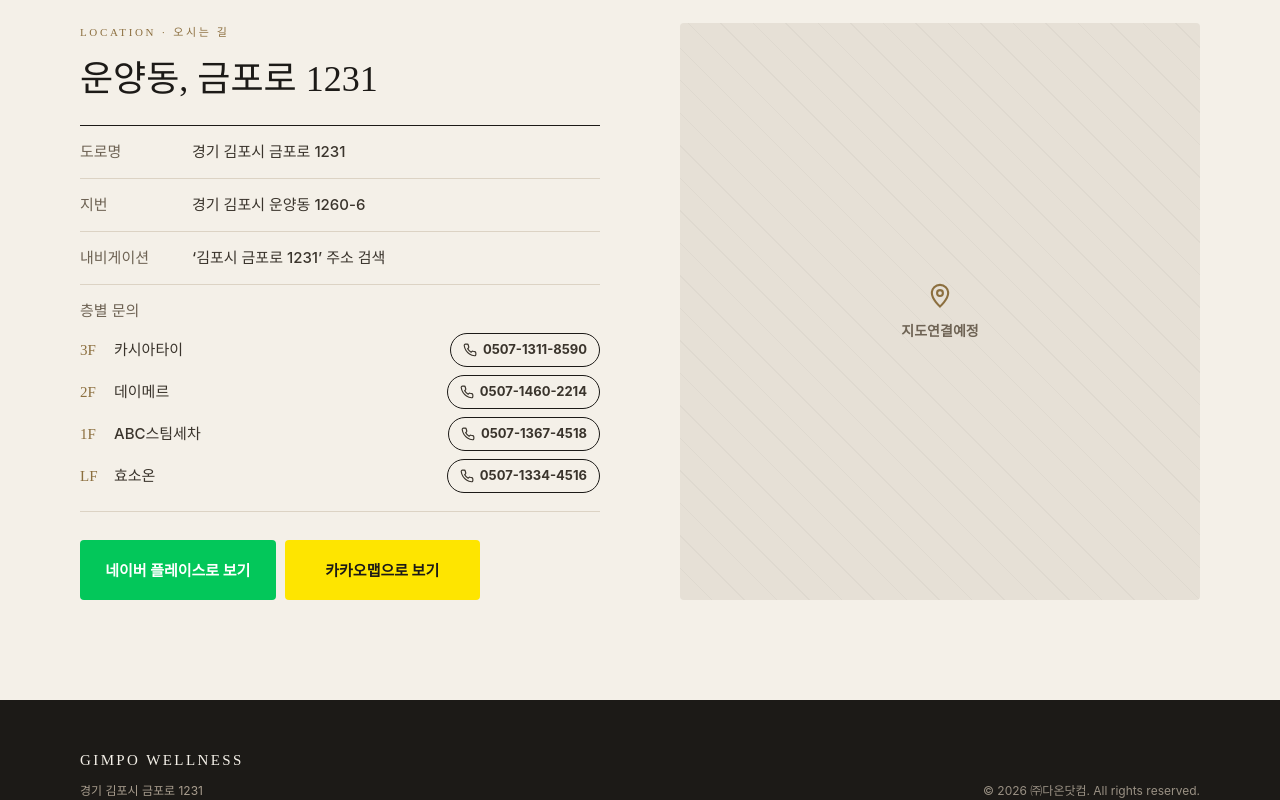
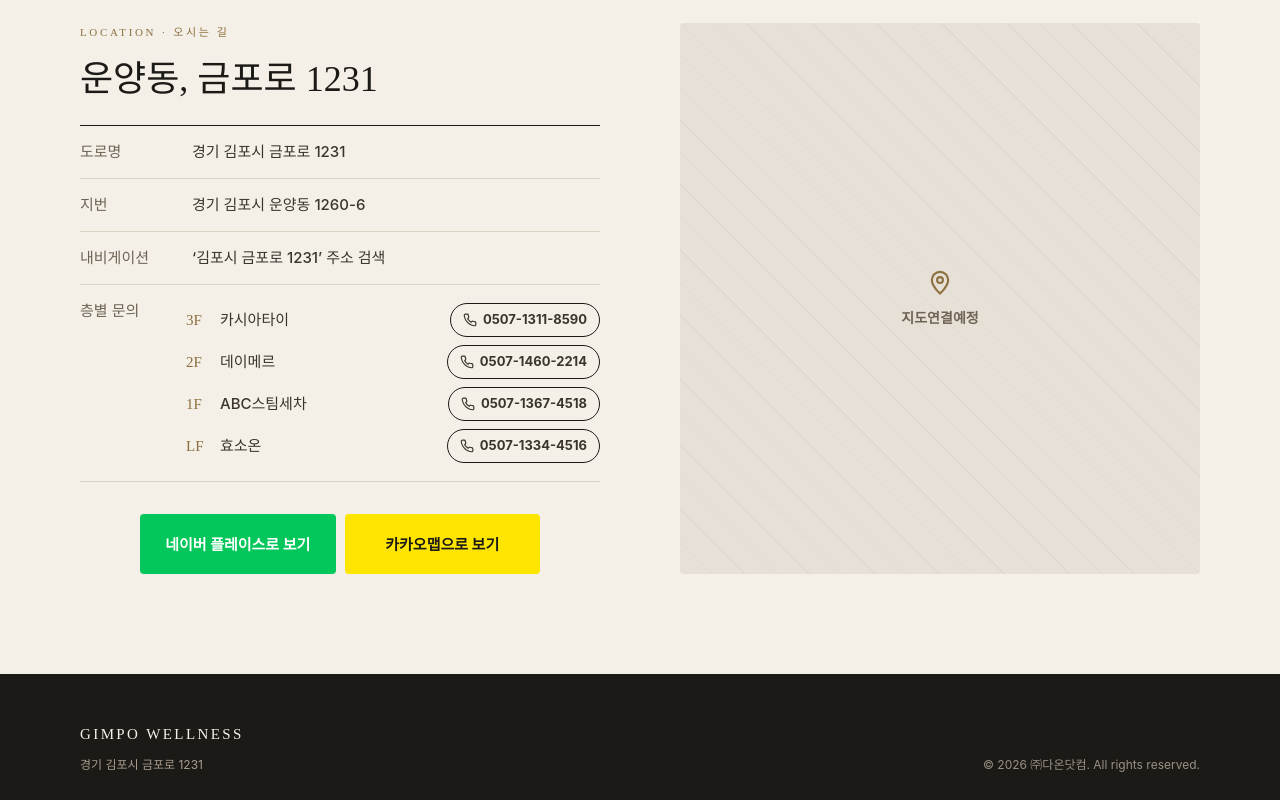
Before and after one commit to daoncompany/wellness, a plain HTML site: page index.html in a window 1280 px wide. Shown: the part 3520-4320 px from the top of the page. Drawn offline with Linux system fonts and the light colour scheme; a web font is replaced by a local one.

Commit message:
오시는 길 왼쪽 단 정리, 효소온 인물 사진 제외
Co-Authored-By: Claude Opus 5.5 <noreply@anthropic.com>

```diff
--- a/index.html
+++ b/index.html
@@ -152,7 +152,7 @@ nav a:last-child{border-bottom:0}
 .tel-pill:focus-visible{outline:2px solid var(--gold);outline-offset:2px}
 #map{position:relative;width:100%;height:280px;border-radius:4px;margin-top:24px;background:#E6E0D6 repeating-linear-gradient(45deg,transparent 0 22px,rgba(28,26,23,.035) 22px 23px);overflow:hidden;display:flex;flex-direction:column;align-items:center;justify-content:center;gap:10px;color:var(--mute);font-size:14px;font-weight:600}
 #map svg{width:28px;height:28px;color:var(--gold)}
-.loc .btns{margin-top:16px}
+.loc .btns{margin-top:24px}
 .btn.naver{background:#03C75A;color:#fff}
 .btn.kakao{background:#FEE500;color:var(--ink)}
 
@@ -228,9 +228,9 @@ footer .copy{color:#9A9184;margin-top:16px}
   .loc{padding:100px 0}
   .loc .wrap{display:grid;grid-template-columns:1fr 1fr;gap:0 80px;align-items:start}
   .loc h2{font-size:36px}
-  .adl div{font-size:15px;grid-template-columns:100px 1fr}
+  .adl div,.adl .full{font-size:15px;grid-template-columns:100px 1fr}
   #map{grid-column:2;grid-row:1/3;height:100%;min-height:460px;margin-top:0}
-  .loc .btns{margin-top:28px;max-width:400px}
+  .loc .btns{margin:32px auto 0;max-width:400px}
   .lb .prev{left:32px} .lb .next{right:32px}
   footer .wrap{display:flex;justify-content:space-between;align-items:flex-end}
   footer{padding:48px 0}
@@ -495,7 +495,6 @@ footer .copy{color:#9A9184;margin-top:16px}
       <div class="photos">
         <img src="img/lf_1.webp?v=1125" width="1500" height="1125" alt="효소온 효소 베드가 놓인 찜질실 전경" loading="lazy">
         <img src="img/lf_2.webp?v=1125" width="1200" height="900" alt="테라코타 커튼 아래 나란히 놓인 효소 베드" loading="lazy">
-        <img src="img/lf_3.webp?v=1125" width="669" height="892" alt="효소 매질에 누워 찜질하는 모습" loading="lazy">
         <img src="img/lf_4.webp?v=1125" width="1000" height="750" alt="달빛 조명 아래 효소가 깔린 효소 베드" loading="lazy">
         <img src="img/lf_5.webp?v=1125" width="900" height="1200" alt="원목 평상과 나무가 있는 쉼 공간" loading="lazy">
         <img src="img/lf_6.webp?v=1125" width="940" height="940" alt="원목 벽에 양자 돌판이 설치된 양자테라피실" loading="lazy">
```
Also changed, not shown: img/lf_3.webp (deleted).
